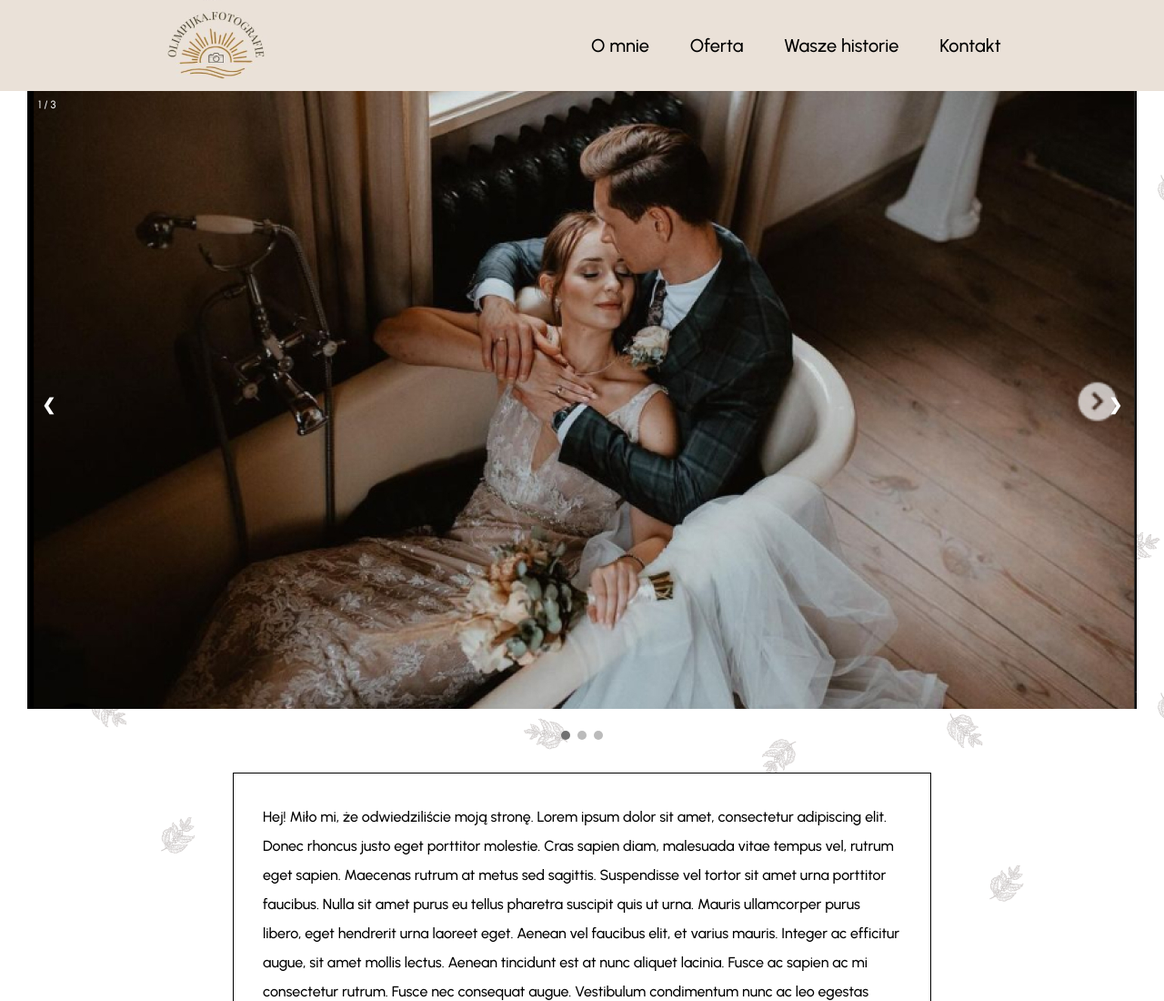
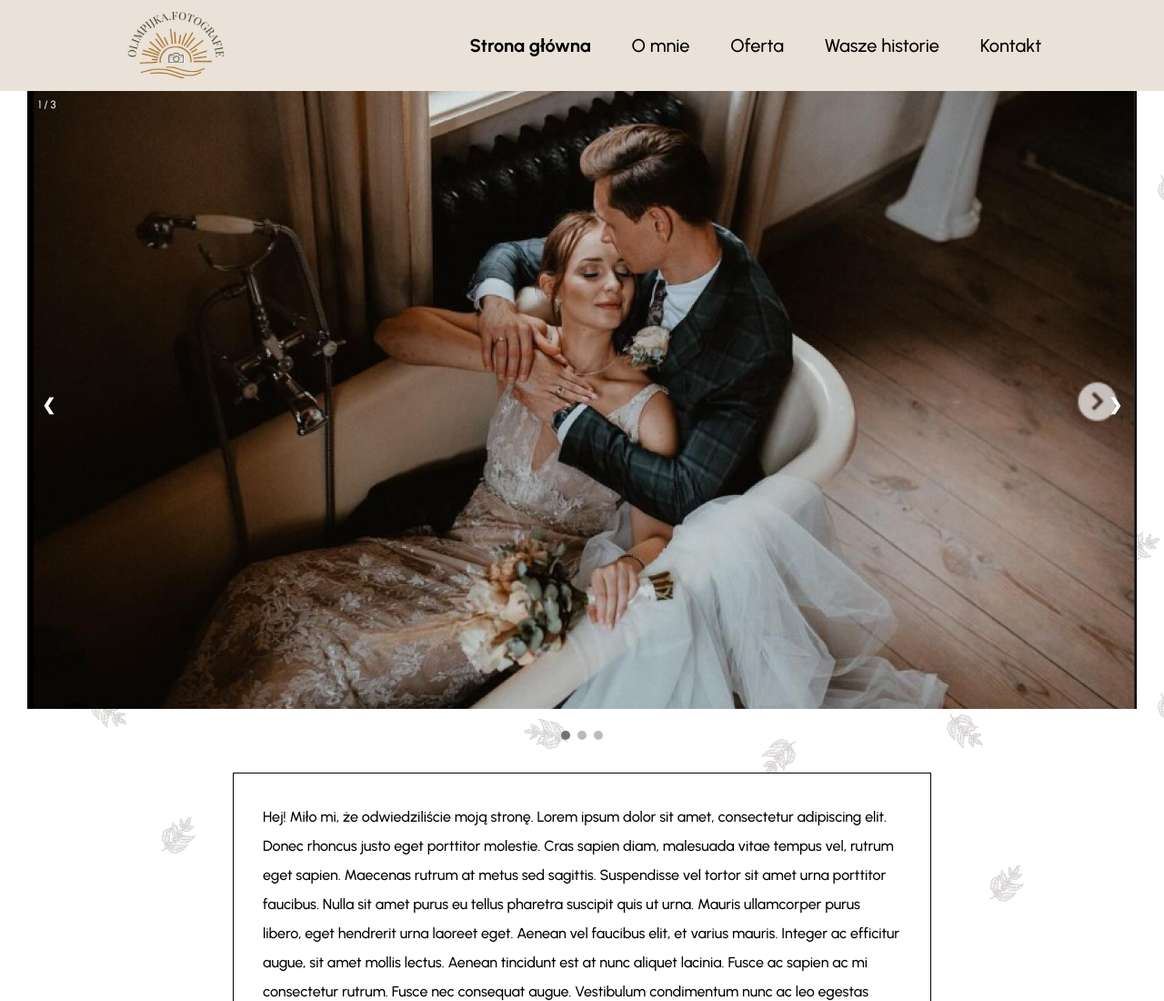
Before and after one commit to PawelDomalewski/olimpia, an Eleventy site: page src/index.njk in a window 1280 px wide. Shown: the top 1100 px of the page at 91% size. Built offline with nearby package versions, Linux system fonts and the light colour scheme; Eleventy itself is replaced by a stand-in of ours; files that its build step writes are made by us from their sources.

Commit message:
active class menu

```diff
--- a/src/_includes/header.njk
+++ b/src/_includes/header.njk
@@ -8,11 +8,12 @@
         <div>
             <img src="/upload/logo.png" class="logo-full" alt="logo">
         </div>
-        <div style="padding: 0em 1em;">
-            <a href="/o-mnie">O mnie</a>
-            <a href="/oferta">Oferta</a>
-            <a href="/wasze-historie">Wasze historie</a>
-            <a href="/kontakt">Kontakt</a>
+        <div style="padding: 0em 1em;" class="navbar">
+            <a href="/" class="{% if page.url === '/' %}activea{% endif %}">Strona główna</a>
+            <a href="/o-mnie" class="{% if page.url === '/o-mnie/' %}activea{% endif %}">O mnie</a>
+            <a href="/oferta" class="{% if page.url === '/oferta/' %}activea{% endif %}">Oferta</a>
+            <a href="/wasze-historie" class="{% if page.url === '/wasze-historie/' %}activea{% endif %}">Wasze historie</a>
+            <a href="/kontakt" class="{% if page.url === '/kontakt/' %}activea{% endif %}">Kontakt</a>
         </div>
     </section>
     <script>
--- a/src/css/stylesheets.css
+++ b/src/css/stylesheets.css
@@ -102,6 +102,10 @@ body {
 
 .change .bar3 {
     transform: translate(0, -11px) rotate(45deg);
+}
+
+.activea {
+    font-weight: 700;
 }
 
 .text-main {
```
Also changed, not shown: 5 other files.
